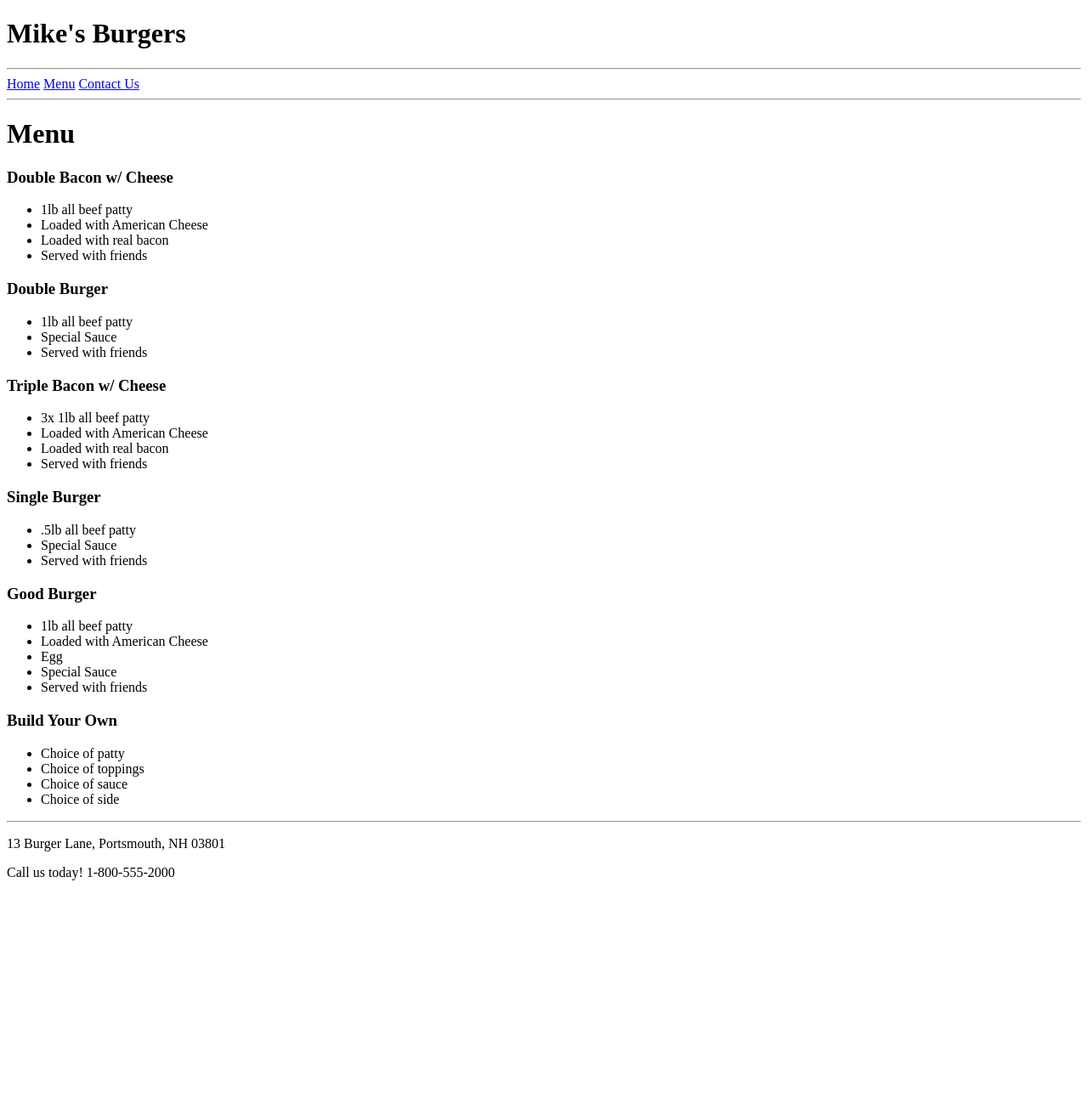
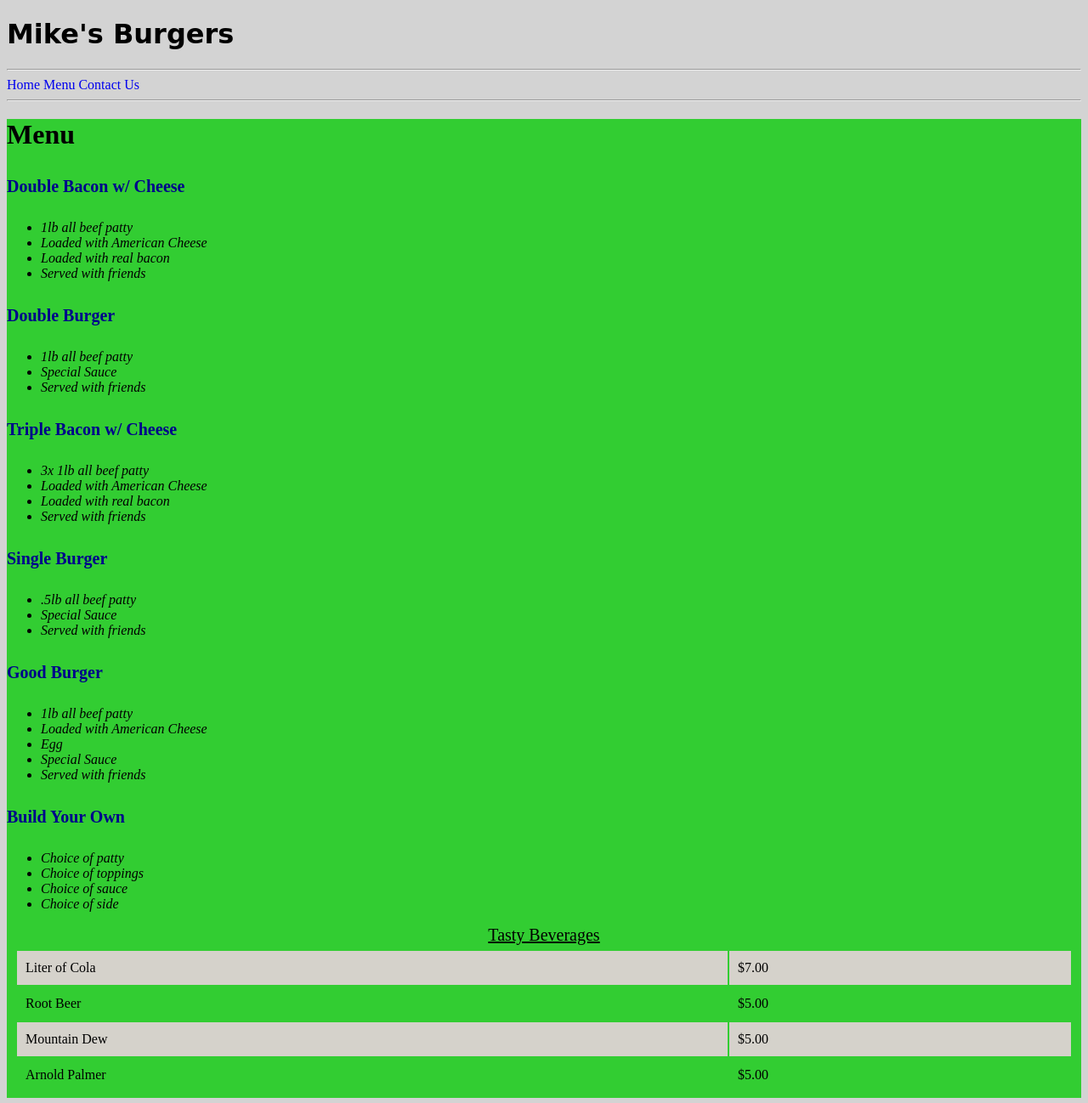
Before and after one commit to msherman83/mikes-burgers, a plain HTML site: page menu.html in a window 1280 px wide. Shown: the top 1298 px of the page at 85% size. Before the commit the page ends 1052 px from the top, so only its background shows below. Drawn offline with Linux system fonts and the light colour scheme; a web font is replaced by a local one.

Commit message:
added css styling

```diff
--- /dev/null
+++ b/css/restaurantStyles.css
@@ -0,0 +1,19 @@
+#header {
+    font-family: 'Coiny', cursive;
+}
+
+#container {
+    background-color: limegreen;
+}
+
+a:link {
+    text-decoration: none;
+}
+
+a:visited {
+    color: darkcyan;
+}
+
+a:hover {
+   font-weight: bold;
+}
--- a/menu.html
+++ b/menu.html
@@ -6,6 +6,77 @@
     <meta name="viewport" content="width=device-width, initial-scale=1.0">
     <meta http-equiv="X-UA-Compatible" content="ie=edge">
     <title>Mike's Burgers | Menu</title>
+    <link href="https://fonts.googleapis.com/css?family=Coiny" rel="stylesheet">
+
+    <style>
+        body {
+            background-color: lightgray;
+        }
+
+        #header {
+            font-family: 'Coiny', cursive;
+        }
+
+        #container {
+            background-color: limegreen;
+        }
+
+        h3 {
+            font-size: 20px;
+            line-height: 40px;
+            color: darkblue;
+        }
+
+        /* Links */
+
+        a:link {
+            text-decoration: none;
+        }
+
+        a:visited {
+            color: darkcyan;
+        }
+
+        a:hover {
+            font-weight: bold;
+        }
+
+        li {
+            font-style: italic;
+        }
+
+        /* Table Styles */
+
+        table,
+        td {
+            border: none;
+            padding: 5px 10px;
+            border-spacing: none;
+        }
+
+        caption {
+            font-size: 20px;
+            text-decoration: underline;
+        }
+
+        table {
+            width: 100%;
+        }
+
+        td {
+            height: 30px;
+        }
+
+        th {
+            background-color: limegreen;
+            color: white;
+        }
+
+        tr:nth-child(odd) {
+            background-color: #d5d2cb;
+
+        }
+    </style>
 </head>
 
 <body>
@@ -22,7 +93,7 @@
     </div>
 
     <hr />
-
+    <div id="container">
         <div id="menu">
 
             <div id="title">
@@ -80,6 +151,29 @@
             </div>
         </div>
 
+        <div id="beverages-table">
+            <table>
+                <caption>Tasty Beverages</caption>
+                <tr>
+                    <td>Liter of Cola</td>
+                    <td>$7.00</td>
+                </tr>
+                <tr>
+                    <td>Root Beer</td>
+                    <td>$5.00</td>
+                </tr>
+                <tr>
+                    <td>Mountain Dew</td>
+                    <td>$5.00</td>
+                </tr>
+                <tr>
+                    <td>Arnold Palmer</td>
+                    <td>$5.00</td>
+                </tr>
+            </table>
+        </div>
+
+    </div>
     <hr />
 
     <div id="footer">
```
Also changed, not shown: contact.html (+43 -4 lines), index.html (+15 -8 lines). Lines whose indentation alone changed are shown as unchanged.
